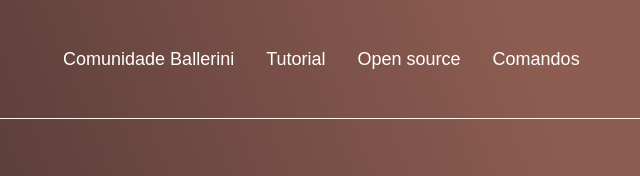
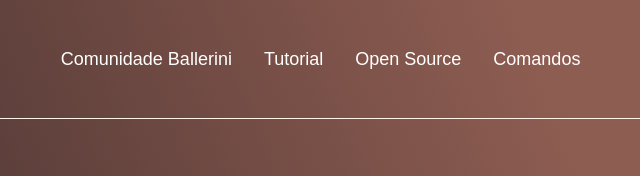
Before and after one commit to brunobarretoxy/Meus-Projetos, a plain HTML site: page Ballerini/index.html in a window 1280 px wide. Shown: the top 176 px of the page, 515-1155 px from the left. Drawn offline with Linux system fonts and the light colour scheme.

Commit message:
Pequena Alteração

```diff
--- a/Ballerini/index.html
+++ b/Ballerini/index.html
@@ -13,7 +13,7 @@
     <nav class="cabecalho-menu">
     <a class="cabecalho-menu-item" href="">Comunidade Ballerini</a>
     <a class="cabecalho-menu-item" href="">Tutorial</a>
-    <a class="cabecalho-menu-item" href="">Open source</a>
+    <a class="cabecalho-menu-item" href="">Open Source</a>
     <a class="cabecalho-menu-item" href="">Comandos</a>
 </nav>
     </header>
```
